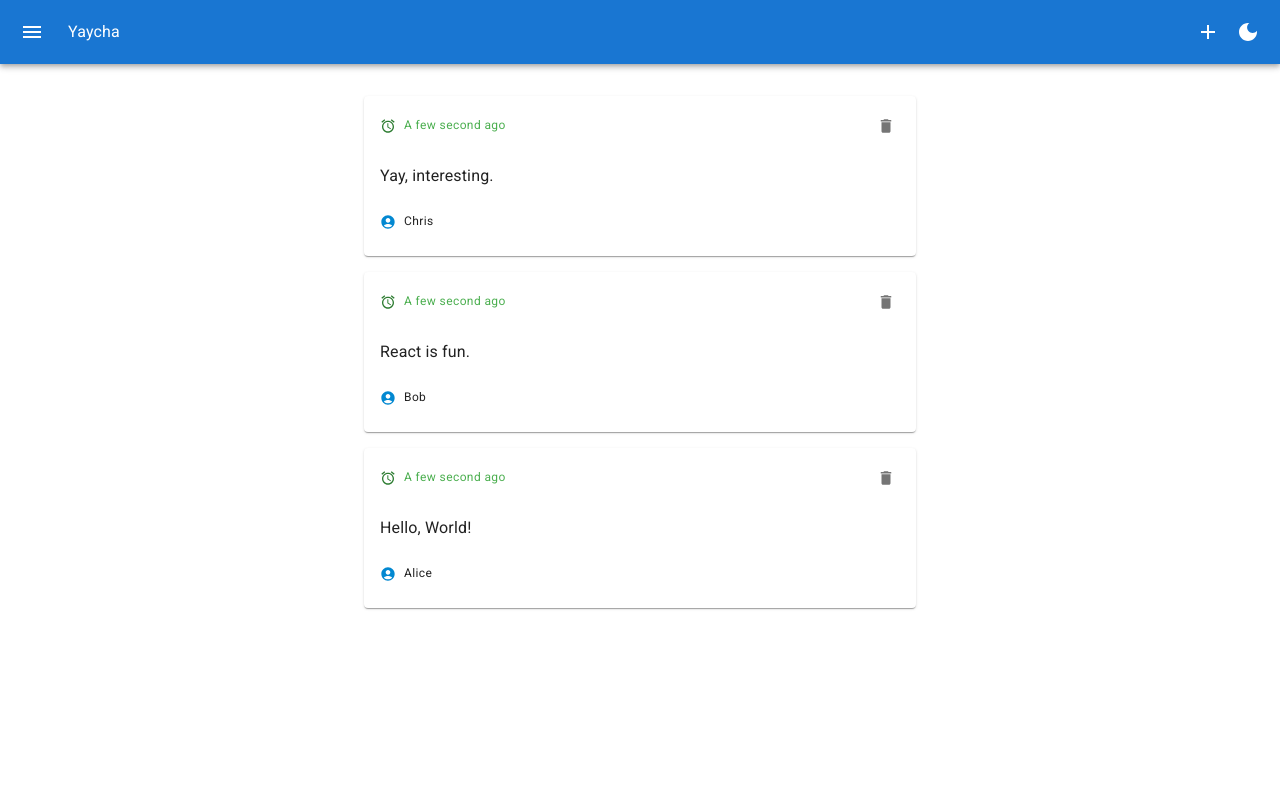
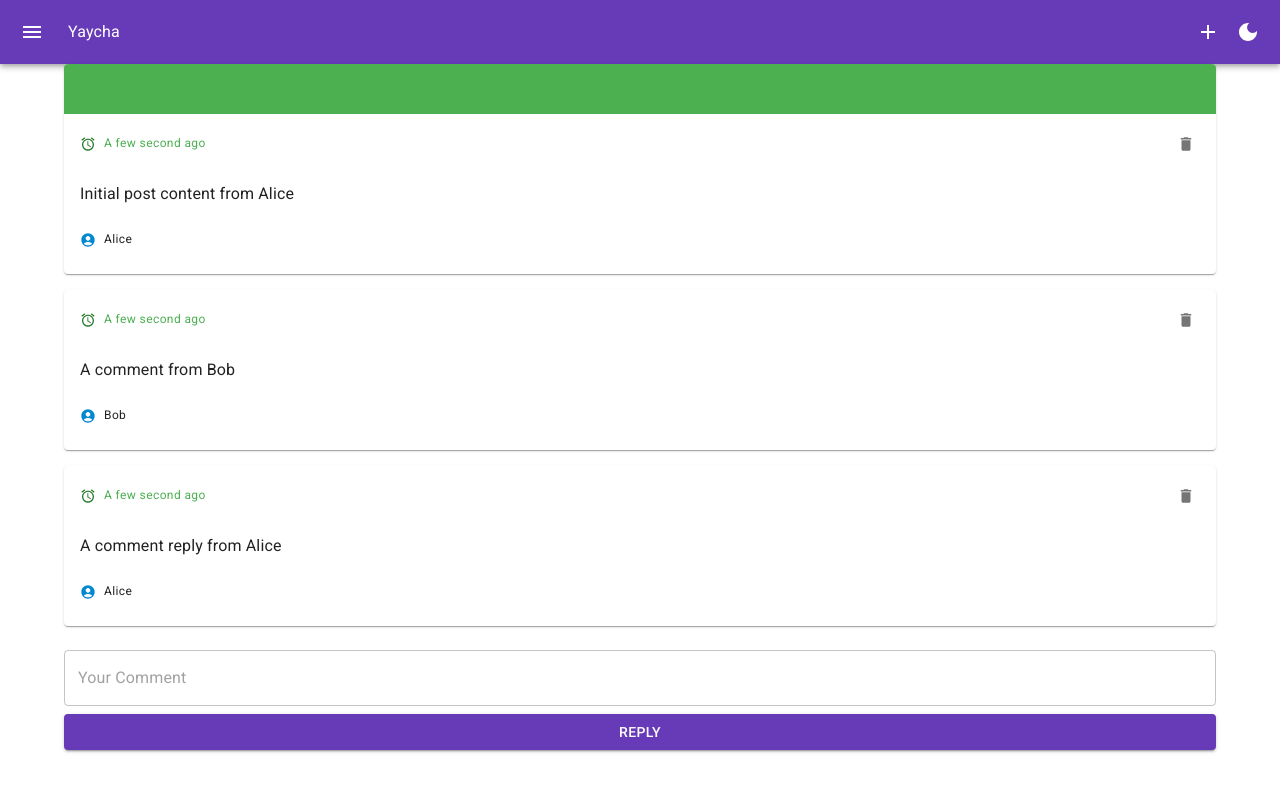
Before and after one commit to PaingThu/rockstar_developer_2025, a React (Vite) app in the folder yaycha/: page /comments/1 in a window 1280 px wide. Shown: the top 792 px of the page. Built offline with nearby package versions, Linux system fonts and the light colour scheme.

Commit message:
အခန်း(၈) React Router အကြောင်းလေ့လာခြင်း

```diff
--- a/yaycha/package.json
+++ b/yaycha/package.json
@@ -16,7 +16,8 @@
     "@mui/icons-material": "^7.2.0",
     "@mui/material": "^7.2.0",
     "react": "^19.1.0",
-    "react-dom": "^19.1.0"
+    "react-dom": "^19.1.0",
+    "react-router-dom": "^7.8.0"
   },
   "devDependencies": {
     "@eslint/js": "^9.30.1",
--- /dev/null
+++ b/yaycha/src/Template.jsx
@@ -0,0 +1,28 @@
+import { Box, Container, Snackbar } from "@mui/material";
+import { Outlet } from "react-router-dom";
+import { useApp } from "./ThemedApp";
+import Header from "./components/Header";
+import AppDrawer from "./components/AppDrawer";
+
+export default function Template() {
+    const { globalMsg, setGlobalMsg } = useApp();
+    return (
+        <Box>
+            <Header />
+            <AppDrawer />
+            <Container>
+                <Outlet />
+            </Container>
+            <Snackbar
+                anchorOrigin={{
+                    horizontal: "center",
+                    vertical: "bottom"
+                }}
+                open={Boolean(globalMsg)}
+                autoHideDuration={6000}
+                onClose={() => setGlobalMsg(null)}
+                message={globalMsg}
+            />
+        </Box>
+    );
+}
--- a/yaycha/src/ThemedApp.jsx
+++ b/yaycha/src/ThemedApp.jsx
@@ -10,6 +10,14 @@ import {
 import App from "./App";
 import { deepPurple, grey } from "@mui/material/colors";
 import AppDrawer from "./components/AppDrawer";
+import { createBrowserRouter, RouterProvider } from "react-router-dom";
+import Template from "./Template";
+import Home from "./pages/Home";
+import Login from "./pages/Login";
+import Register from "./pages/Register";
+import Profile from "./pages/Profile";
+import Comments from "./pages/Comments";
+import Likes from "./pages/Likes";
 
 // App ၇ဲ့ data တွေကို Components တွေမှာ props အဖြစ်နဲ့ manually pass ပေးစ၇ာမလိုပဲနဲ့ Components မှာ အသုံးပြုနိုင်ဖို့အတွက် React ၇ဲ့ Context တစ်ခုကို ဖန်တီးပါတယ်။
 const AppContext = createContext();
@@ -27,6 +35,39 @@ const AppContext = createContext();
 export function useApp() {
     return useContext(AppContext);
 }
+
+const router = createBrowserRouter([
+    {
+        path: "/",
+        element: <Template />,
+        children: [
+            {
+                path: "/",
+                element: <Home />
+            },
+            {
+                path: "/login",
+                element: <Login />
+            },
+            {
+                path: "/register",
+                element: <Register />
+            },
+            {
+                path: "/profile/:id",
+                element: <Profile />
+            },
+            {
+                path: "/comments/:id",
+                element: <Comments />
+            },
+            {
+                path: "/likes/:id",
+                element: <Likes />
+            }
+        ]
+    }
+]);
 
 export default function ThemedApp(){
 
@@ -48,6 +89,7 @@ export default function ThemedApp(){
         return createTheme({
             palette: {
                 mode,
+                primary: deepPurple,
                 banner: mode === "dark" ? grey[800] : grey[200],
                 text: {
                     fade: grey[500]
@@ -64,30 +106,14 @@ export default function ThemedApp(){
         // CssBaseLine: Browser ၇ဲ့ Default css style တွေကို reset လုပ်ပေးတဲ့ MUI ၇ဲ့ Component တစ်ခု ဖြစ်ပါတယ်။ Material design နဲ့ ကိုက်ညီစေမဲ့ တစ်ချို့ default typography and layout styling တွေကို ထည့်ထားပါတယ်။
         <ThemeProvider theme={theme}>
             <AppContext.Provider value={{
-                    showForm,
-                    setShowForm,
-                    mode,
-                    setMode,
-                    showDrawer,
-                    setShowDrawer,
-                    auth,
-                    setAuth,
-                    globalMsg,
-                    setGlobalMsg
+                    showDrawer, setShowDrawer,
+                    showForm, setShowForm,
+                    globalMsg, setGlobalMsg,
+                    mode, setMode,
+                    auth, setAuth,
                 }}
             >
-                <App />
-                <AppDrawer />
-                <Snackbar
-                    anchorOrigin={{
-                        horizontal: "center",
-                        vertical: "bottom"
-                    }}
-                    open={Boolean(globalMsg)}
-                    autoHideDuration={3000}
-                    onClose={() => setGlobalMsg(null)}
-                    message={globalMsg}
-                />
+                <RouterProvider router={router} />
                 <CssBaseline />
             </AppContext.Provider>
         </ThemeProvider>
--- a/yaycha/src/components/AppDrawer.jsx
+++ b/yaycha/src/components/AppDrawer.jsx
@@ -10,8 +10,10 @@ import {
     PersonAdd as RegisterIcon,
     Login as LoginIcon
 } from "@mui/icons-material";
+import { useNavigate } from "react-router-dom";
 
 export default function AppDrawer() {
+    const navigate = useNavigate();
     const { showDrawer, setShowDrawer, auth, setAuth } = useApp();
     return (
         <div>
@@ -54,7 +56,7 @@ export default function AppDrawer() {
                 </Box>
                 <List>
                     <ListItem>
-                        <ListItemButton>
+                        <ListItemButton onClick={() => navigate("/")}>
                             <ListItemIcon>
                                 <HomeIcon />
                             </ListItemIcon>
@@ -65,7 +67,7 @@ export default function AppDrawer() {
                         auth && (
                             <>
                                 <ListItem>
-                                    <ListItemButton>
+                                    <ListItemButton onClick={() => navigate("/profile/1")}>
                                         <ListItemIcon>
                                             <ProfileIcon />
                                         </ListItemIcon>
@@ -85,14 +87,14 @@ export default function AppDrawer() {
                         !auth && (
                             <>
                                 <ListItem>
-                                    <ListItemButton>
+                                    <ListItemButton onClick={() => navigate("/register")}>
                                         <ListItemIcon>
                                             <RegisterIcon />
                                         </ListItemIcon>
                                     </ListItemButton>
                                 </ListItem>
                                 <ListItem>
-                                    <ListItemButton onClick={() => setAuth(true)}>
+                                    <ListItemButton onClick={() => navigate("/login")}>
                                         <ListItemIcon>
                                             <LoginIcon />
                                         </ListItemIcon>
--- a/yaycha/src/components/Item.jsx
+++ b/yaycha/src/components/Item.jsx
@@ -13,11 +13,15 @@ import {
 } from "@mui/icons-material";
 
 import { green } from "@mui/material/colors";
+import { useNavigate } from "react-router-dom";
 
-export default function Item({item, remove}) {
+export default function Item({item, remove, primary}) {
+
+    const navigate = useNavigate();
     return (
         <Card sx={{ mb: 2 }}>
-            <CardContent>
+            {primary && <Box sx={{ height: 50, bgcolor: green[500] }} />}
+            <CardContent onClick={() => navigate("/comments/1")}>
                 <Box
                     sx={{
                         display: "flex",
@@ -43,7 +47,10 @@ export default function Item({item, remove}) {
                     </Box>
                     <IconButton
                         size="small"
-                        onClick={() => remove(item.id)}
+                        onClick={e => {
+                            remove(item.id);
+                            e.stopPropagation();
+                        }}
                     >
                         <DeleteIcon fontSize="inherit" />
                     </IconButton>
--- /dev/null
+++ b/yaycha/src/pages/Comments.jsx
@@ -0,0 +1,45 @@
+import { Box, Button, TextField } from "@mui/material";
+import Item from "../components/Item";
+
+export default function Comments() {
+    return (
+        <Box>
+            <Item
+                primary
+                key={1}
+                item={{
+                    id: 1,
+                    content: "Initial post content from Alice",
+                    name: "Alice"
+                }}
+                remove={() => {}}
+            />
+            <Item
+                key={2}
+                item={{
+                    id: 2,
+                    content: "A comment from Bob",
+                    name: "Bob",
+                }}
+                remove={() => {}}
+            />
+            <Item
+                key={3}
+                item={{
+                    id: 3,
+                    content: "A comment reply from Alice",
+                    name: "Alice",
+                }}
+                remove={() => {}}
+            />
+            <form>
+                <Box
+                    sx={{ display: "flex", flexDirection: "column", gap: 1, mt: 3 }}
+                >
+                    <TextField multiline placeholder="Your Comment" />
+                    <Button type="submit" variant="contained" >Reply</Button>
+                </Box>
+            </form>
+        </Box>
+    )
+}
--- /dev/null
+++ b/yaycha/src/pages/Home.jsx
@@ -0,0 +1,40 @@
+import { useState } from "react";
+import Form from "../components/Form";
+import Item from "../components/Item";
+import { useApp } from "../ThemedApp";
+import { Box } from "@mui/material";
+
+export default function Home() {
+    // AppContext ထဲက shared data တွေကို access လုပ်ဖို့အတွက်ခေါ်ယူခြင်း
+    const { showForm, setGlobalMsg } = useApp();
+
+    // React useState() hooks ကို အသုံးပြုပြီး state data တစ်ခုဖန်တီးခြင်း
+    // data က current state ဖြစ်ပြီးတော့ setData ကတော့ state ကို update လိုပ်နိုင်မဲ့ function ဖြစ်ပါတယ်။
+    const [data, setData] = useState([
+        { id: 3, content: "Yay, interesting.", name: "Chris" },
+        { id: 2, content: "React is fun.", name: "Bob" },
+        { id: 1, content: "Hello, World!", name: "Alice" },
+    ])
+
+    const remove = id => {
+        setData(data.filter(item => item.id !== id))
+        setGlobalMsg("An item deleted.");
+    }
+    const add = (content, name) => {
+        const id = data[0] ? data[0].id + 1 : 1;
+        setData([{ id, content, name}, ...data])
+        setGlobalMsg("An item added.");
+    }
+
+    return (
+        <Box>
+            { showForm && <Form add={add} /> }
+
+            {data.map(item => {
+                return (
+                    <Item key={item.id} item={item} remove={remove}/>
+                );
+            })}
+        </Box>
+    );
+}
--- /dev/null
+++ b/yaycha/src/pages/Likes.jsx
@@ -0,0 +1,8 @@
+import { Box } from "@mui/material";
+import UserList from "../components/UserList";
+
+export default function Likes() {
+    return <Box>
+        <UserList title="Likes" />
+    </Box>
+}
--- /dev/null
+++ b/yaycha/src/pages/Login.jsx
@@ -0,0 +1,39 @@
+import { useNavigate } from "react-router-dom";
+import { useApp } from "../ThemedApp";
+import { Alert, Box, Button, TextField, Typography } from "@mui/material";
+
+export default function Login() {
+    const navigate = useNavigate();
+    const { setAuth } = useApp();
+
+    return (
+        <Box>
+            <Typography variant="h3">Login</Typography>
+            <Alert severity="warning">All fields required.</Alert>
+
+            <form
+                onSubmit={e=>{
+                    e.preventDefault();
+                    setAuth(true);
+                    navigate("/");
+                }}
+            >
+                <Box
+                    sx={{
+                        display: "flex",
+                        flexDirection: "column",
+                        gap: 1,
+                        mt: 2
+                    }}
+                >
+                    <TextField placeholder="Username" fullWidth/>
+                    <TextField type="password" placeholder="Password" fullWidth />
+                    <Button type="submit"  variant="contained" fullWidth>
+                        Login
+                    </Button>
+                </Box>
+
+            </form>
+        </Box>
+    );
+}
--- /dev/null
+++ b/yaycha/src/pages/Profile.jsx
@@ -0,0 +1,45 @@
+import { Avatar, Box, Typography } from "@mui/material";
+import { pink } from "@mui/material/colors";
+import Item from "../components/Item";
+
+export default function Profile() {
+    return (
+        <Box>
+            <Box sx={{
+                bgcolor: "banner", height: 150, borderRadius: 4
+            }}>
+            </Box>
+            <Box
+                sx={{
+                    mb: 4,
+                    marginTop: "-60px",
+                    display: "flex",
+                    flexDirection: "column",
+                    justifyContent: "center",
+                    alignItems: "center",
+                    gap: 1
+                }}
+            >
+                <Avatar sx={{ width: 100, height: 100, bgcolor: pink[500] }} />
+
+                <Box sx={{ textAlign: "center" }}>
+                    <Typography>Alice</Typography>
+                    <Typography sx={{ fontSize: "0.8em", color: "text.fade" }}>
+                        Alice's profile bio content here
+                    </Typography>
+                </Box>
+            </Box>
+
+            <Item
+                key={1}
+                remove={() => {}}
+                item={{
+                    id: 1,
+                    content: "A post content from Alice",
+                    name: "Alice"
+                }}
+            />
+
+        </Box>
+    )
+}
--- /dev/null
+++ b/yaycha/src/pages/Register.jsx
@@ -0,0 +1,32 @@
+import { Alert, Box, Button, TextField, Typography } from "@mui/material";
+
+
+export default function Register() {
+
+    return (
+        <Box>
+            <Typography variant="h3"> Register </Typography>
+
+            <Alert severity="warning">All field required.</Alert>
+
+            <form>
+                <Box
+                    sx={{
+                        display: "flex",
+                        flexDirection: "column",
+                        gap: 1,
+                        mt: 2
+                    }}
+                >
+                    <TextField placeholder="Name" fullWidth />
+                    <TextField placeholder="Username" fullWidth />
+                    <TextField placeholder="Bio" fullWidth />
+                    <TextField type="password" placeholder="Password" fullWidth />
+                    <Button type="submit" variant="contained"  fullWidth >
+                        Register
+                    </Button>
+                </Box>
+            </form>
+        </Box>
+    );
+}
```
Also changed, not shown: yaycha/src/components/UserList.jsx (added, +22 -0 lines), 2 other files (tests, documents, lock files or other folders).
